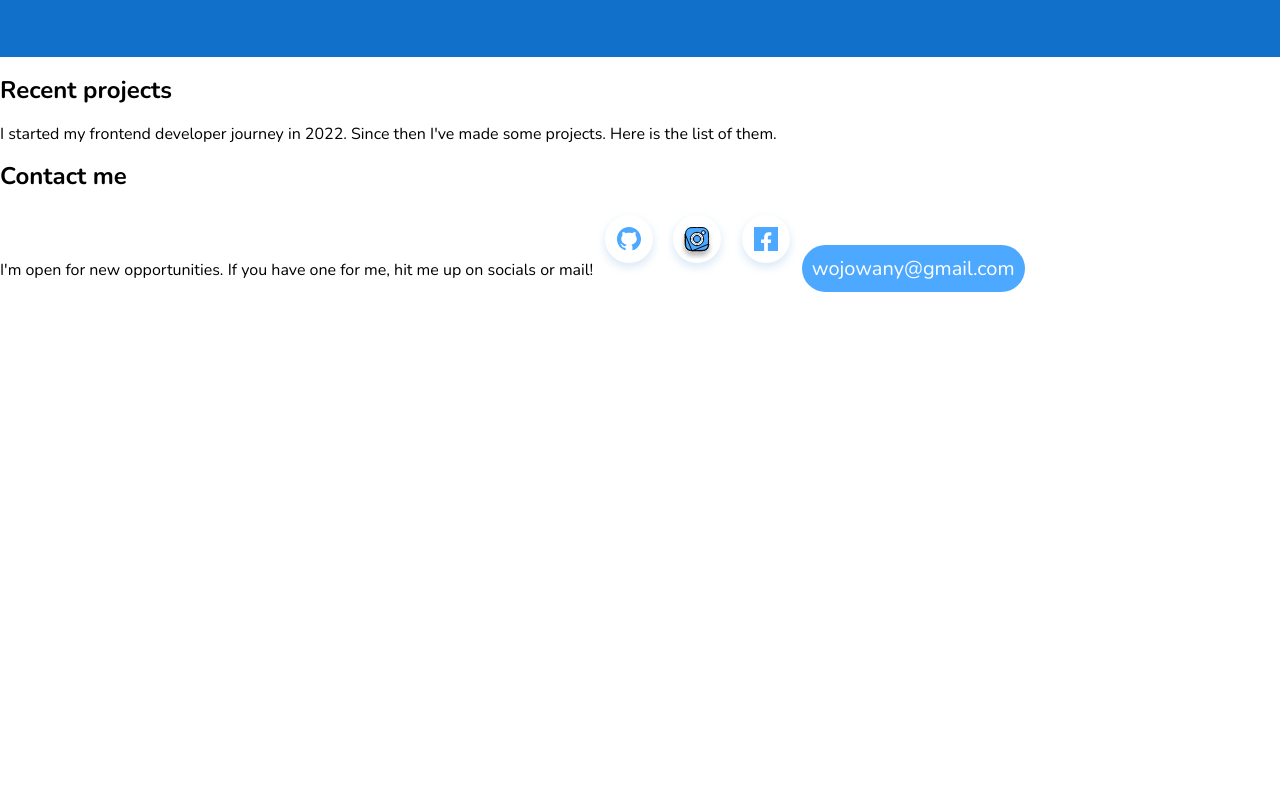
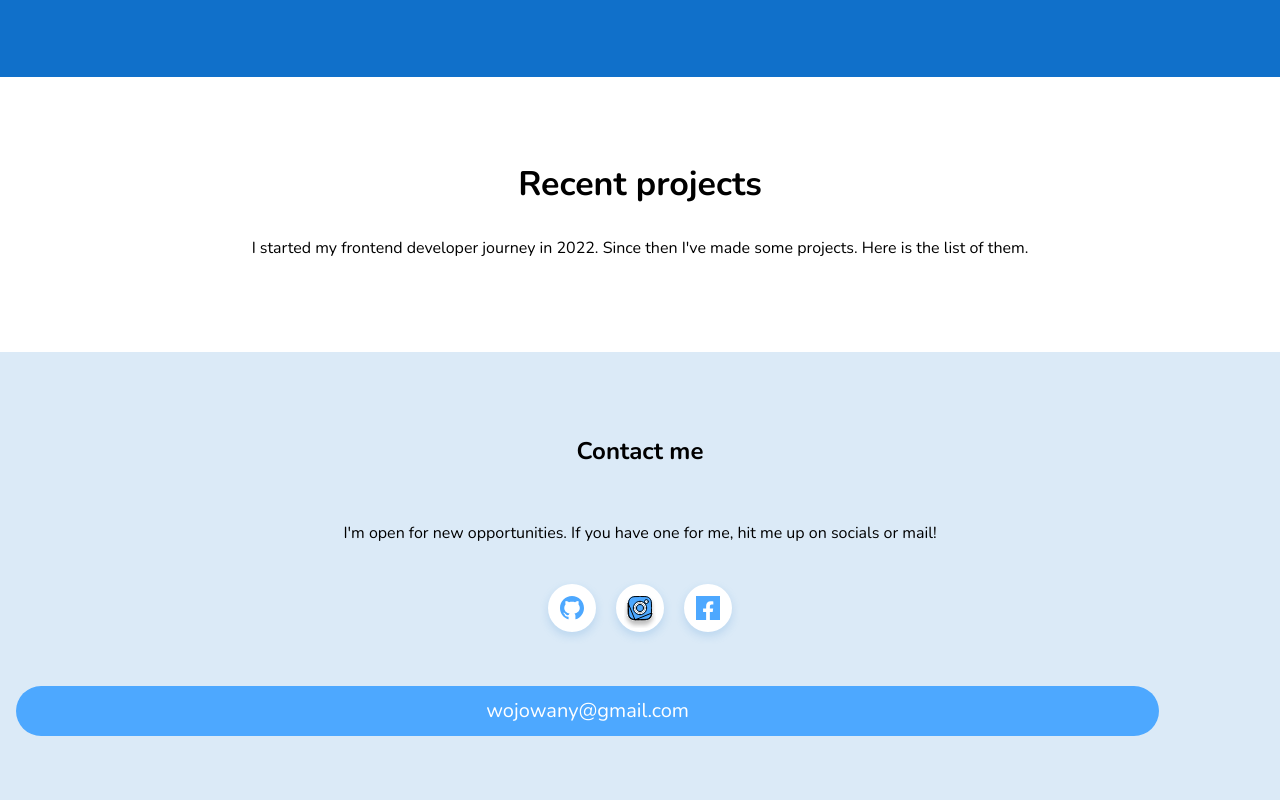
Before and after one commit to K3TJ0V/K3TJ0V.github.io, a website built with webpack: page src/pages/index.html in a window 1280 px wide. Shown: the part 1777-2577 px from the top of the page. Before the commit the page ends 2069 px from the top, so only its background shows below. Built offline with nearby package versions, Linux system fonts and the light colour scheme.

Commit message:
completed styles

```diff
--- a/src/pages/index.html
+++ b/src/pages/index.html
@@ -155,7 +155,7 @@
         >My name is Wojciech and I'm aspiring
         <strong class="header__heading--strong">Frontend developer</strong> and gym rat.</span
       >
-      <article class="">
+      <article class="header__article">
         Maybe you are interested in checking <a href="#skills" class="header__link">my skills</a>. You can
         look at <a href="#projects" class="header__link">my projects</a>. At the moment I'm still learning new
         things and looking for new challenges so if you have one,
@@ -201,24 +201,29 @@
       </article>
     </main>
     <section class="projects" id="projects">
+      <div class="projects__block">
       <h2 class="projects__heading">Recent projects</h2>
-      <span
+      <article class="projects__article"
         >I started my frontend developer journey in 2022. Since then I've made
-        some projects. Here is the list of them.</span
+        some projects. Here is the list of them.</article
       >
+    </div>
     </section>
     <footer class="contact" id="contact">
-      <h2 class="footer__heading">Contact me</h2>
-      <span
+      <div class="contact__block">
+      <h2 class="contact__header">Contact me</h2>
+      <article class="contact__article"
         >I'm open for new opportunities. If you have one for me, hit me up on
         socials or mail!
-      </span>
+      </article>
+      <div class="contact__socials">
       <img src="../assets/img/Github_icon.svg" alt="Github icon">
       <img src="../assets/img/Instagram_icon.svg" alt="Instagram icon">
       <img src="../assets/img/Facebook_icon.svg" alt="Facebook icon">
+      </div>
       <a href="mailto:wojowany@gmail.com" class="header__mail"
-        >wojowany@gmail.com</a
-      >
+      >wojowany@gmail.com</a>
+    </div>
     </footer>
   </body>
 </html>
--- a/src/scss/main.scss
+++ b/src/scss/main.scss
@@ -46,7 +46,7 @@ body{
     }
 }
 .emoji{
-    font-size: 72px;
+    font-size: 68px;
 }
 .skills{
     background-color: #1070CA;
@@ -65,6 +65,7 @@ body{
     &__knowledge{
         width: 100%;
         &--heading{
+            font-size: 24px;
             text-align: center;
         }
         &--list{
@@ -75,6 +76,7 @@ body{
         width: 100%;
         &--heading{
             text-align: center;
+            font-size: 24px;
         }
         &--list{
             list-style-image: url(../assets/img/small-tick-white.svg);
@@ -84,8 +86,51 @@ body{
         width: 100%;
         margin-bottom: 64px;
         &--heading{
+            font-size: 24px;
             text-align: center;
         }
     }
 
 }
+
+.projects{
+    &__heading{
+        font-size: 34px;
+    }
+    &__block{
+        margin: 88px 16px;
+        text-align: center;
+    }
+    &__article{
+        line-height: 32px;
+    }
+}
+
+.contact{
+    line-height: 30px;
+
+    &__block{
+        background-color: #DBEAF7;
+        padding: 64px 16px;
+        display: flex;
+        gap: 32px;
+        flex-direction: column;
+    }
+    &__socials{
+        text-align: center;
+    }
+    &__header{
+        text-align: center;
+    }
+    &__article{
+        text-align: center;
+    }
+    &__mail{
+        background-color: #4DA8FF;
+        color: #fff;
+        text-decoration: none;
+        padding: 10px;
+        border-radius: 64px;
+    }
+
+}
```
